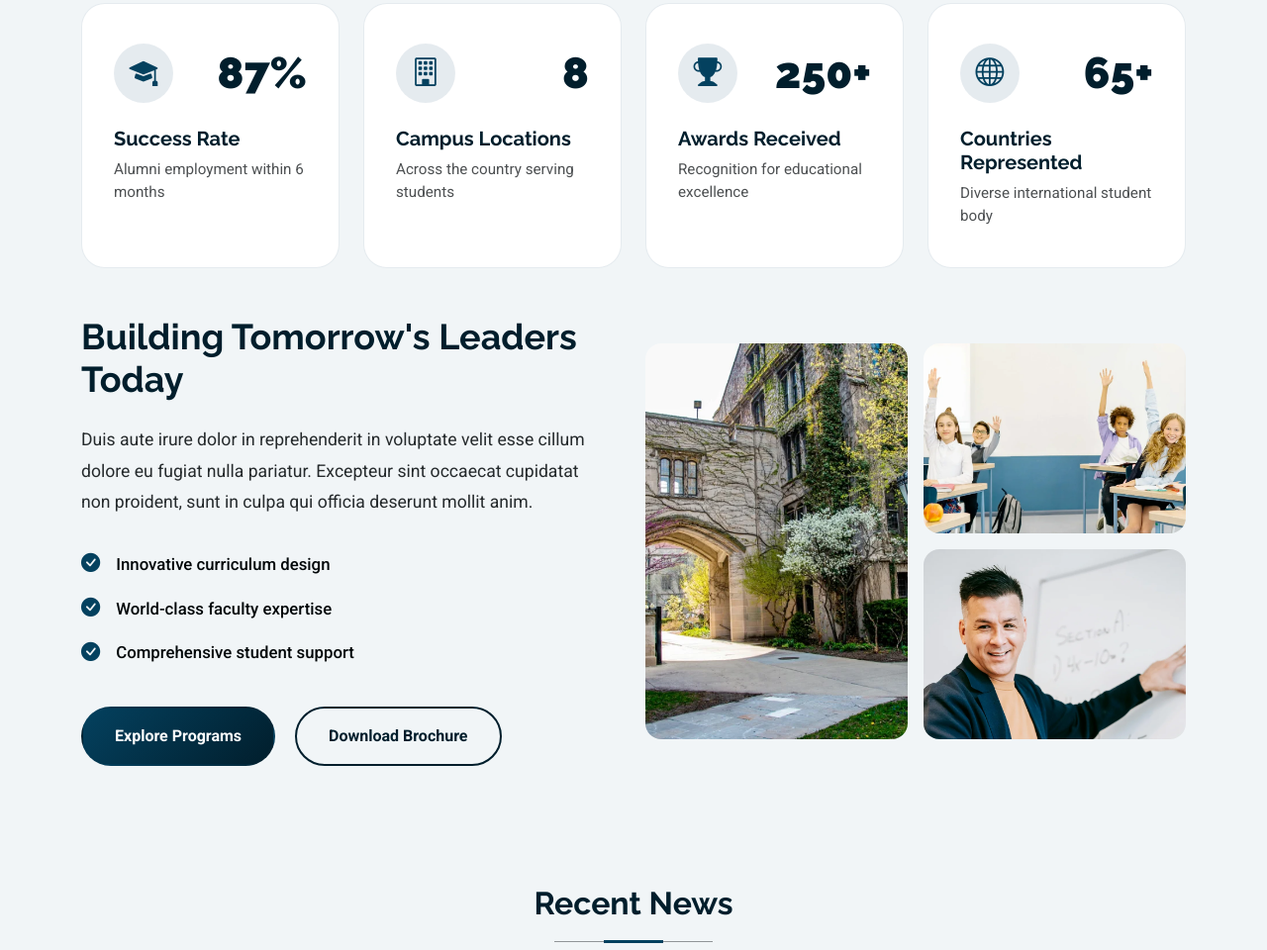
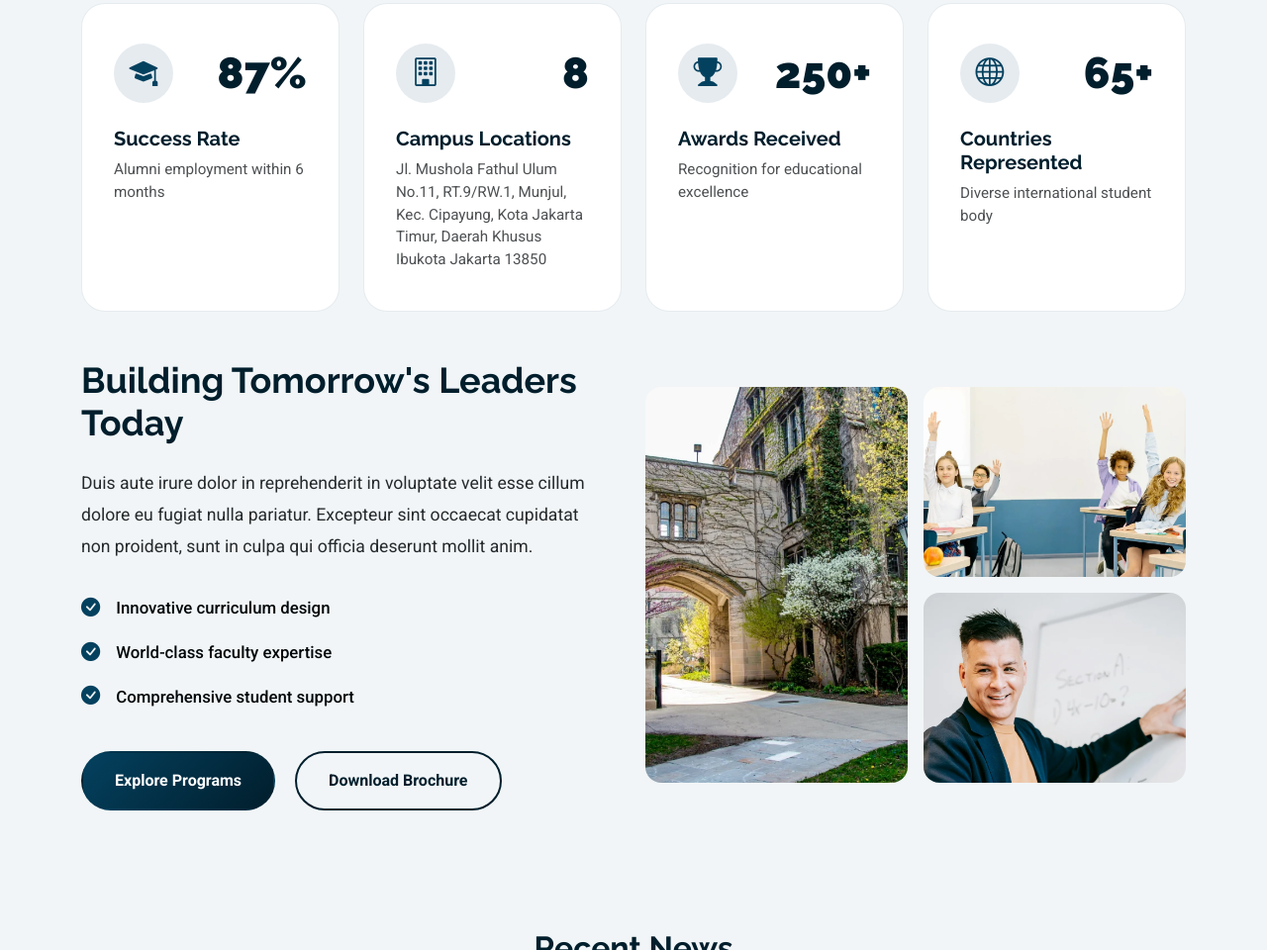
Before and after one commit to robbytrujillo/osmib-fe, a plain HTML site: page index.html in a window 1280 px wide. Shown: the part 6139-7099 px from the top of the page at 99% size. Drawn offline with Linux system fonts and the light colour scheme.

Commit message:
LP Osmib

```diff
--- a/index.html
+++ b/index.html
@@ -1112,7 +1112,7 @@
                 </div>
                 <div class="metric-info">
                   <h4>Campus Locations</h4>
-                  <p>Across the country serving students</p>
+                  <p>Jl. Mushola Fathul Ulum No.11, RT.9/RW.1, Munjul, Kec. Cipayung, Kota Jakarta Timur, Daerah Khusus Ibukota Jakarta 13850</p>
                 </div>
               </div>
             </div>
```
